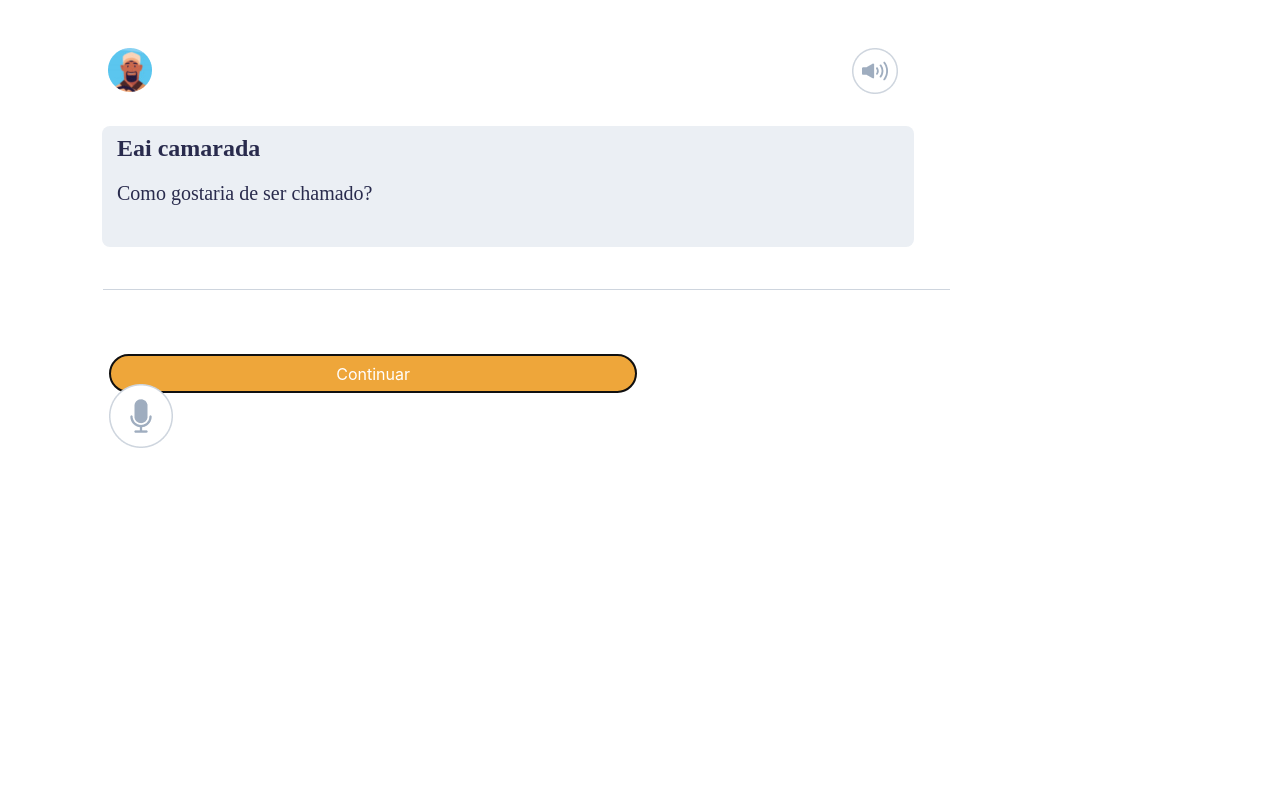
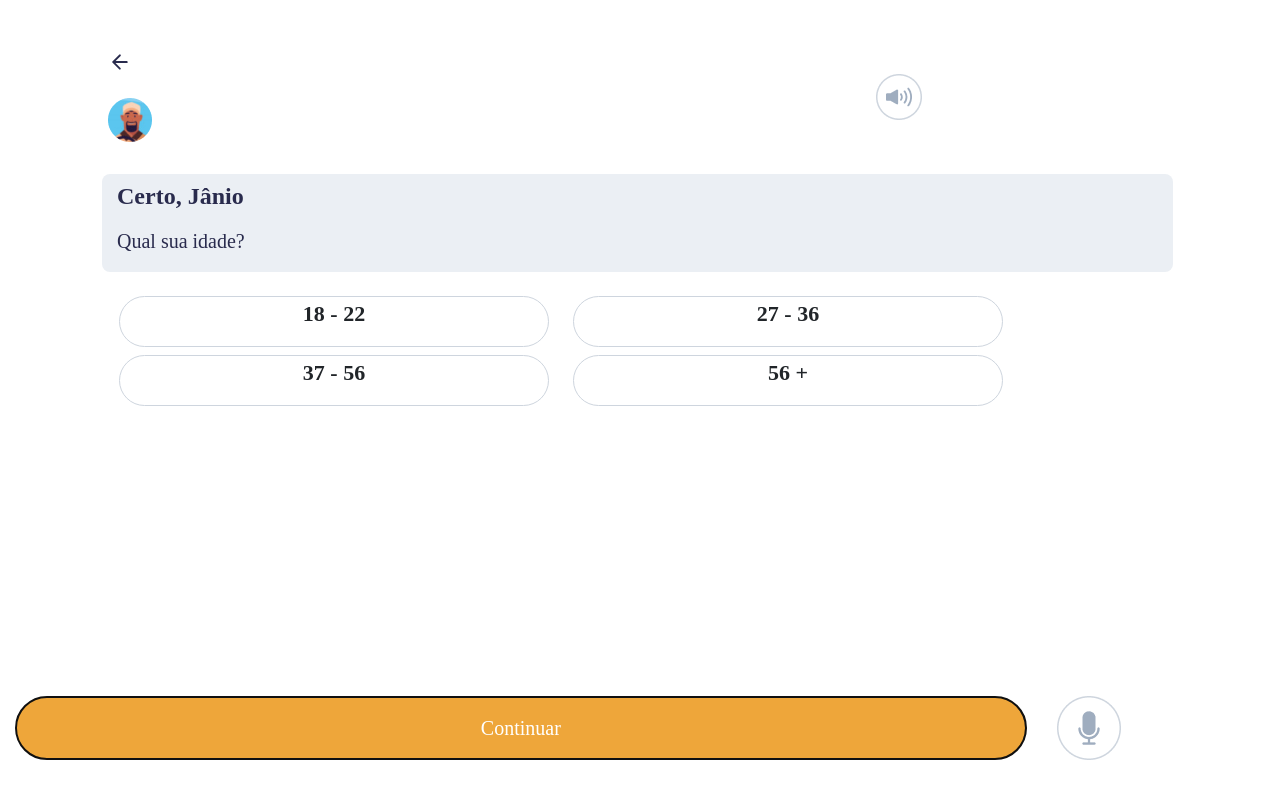
Before and after one commit to placa-app/placa-app-frontend, an Angular app: page /assessment in a window 1280 px wide. Both pictures are taken after a click on the button "Continuar". Built offline with nearby package versions, Linux system fonts and the light colour scheme; a web font is replaced by a local one.

Commit message:
Ajustes no assessment e adição do icon de retorno

```diff
--- a/src/app/assessment/assessment.component.html
+++ b/src/app/assessment/assessment.component.html
@@ -1,29 +1,144 @@
 <div class="container backgroundStyle">
     <div class="row col-sm-12 mt-5">
-       <div class="ml-2 col-8" appearance="outline">
+        <div class="ml-2 col-8" appearance="outline" *ngIf="!step1">
+            <img src="../../assets/img/return.png" alt="return"/>
+        </div>
+       <div class="ml-2 mt-4 col-8" appearance="outline">
            <img src="../../assets/img/assistant.png" alt="assistant"/>
        </div>
-        <div class="ml-4 col-2" appearance="outline">
+        <div class="ml-5 col-2" appearance="outline">
             <img src="../../assets/img/sound.png" class=" bd-highlight" alt="sound"/>
         </div>
     </div>
-    <div class="row col-sm-10 mt-4 pl-4">
-        <div class="ml-2 mt-2 col-11 dialogStyle">
+    <div class="row col-sm-12 mt-4 pl-4" *ngIf="!!step1">
+        <div class="ml-2 mt-2 col-12 dialogStyle">
             <div class="mt-2">
                 <p class="textFontTitle"><b>Eai camarada</b></p>
                 <p class="textFont">Como gostaria de ser chamado?</p>
             </div>
         </div>
-        <div class="row col-12 mt-6 pt-3 pl-4">
-            <input class="inputStyle" type="text" name="name" />
+        <div class="row col-12 mt-4 pt-2 ml-1">
+            <input class="inputStyle" type="text" name="nameTrucker" />
         </div>
-        <div class="row col-12 pt-3">
-            <div class="col-11 mt-5">
-                <button class="buttonContinue">Continuar</button>
+    </div>
+    <div class="row col-sm-12 mt-4 pl-4" *ngIf="!!step2">
+        <div class="ml-2 mt-2 col-sm-12 dialogStyle">
+            <div class="mt-2">
+                <p class="textFontTitle"><b>Certo, Jânio</b></p>
+                <p class="textFont">Qual sua idade?</p>
             </div>
-            <div class="col mt-12" appearance="outline">
-                <img src="../../assets/img/microphone.png" alt="assistant"/>
+        </div>
+        <div class="row col-12 mt-4 pl-4 delimiterRetangle">
+            <div class="retangle col-5 ml-3" appearance="outline">
+                <p class="textRetangule"><b>18 - 22 </b></p>
+            </div>
+            <div class="retangle col-5 ml-4" appearance="outline">
+                <p class="textRetangule"><b>27 - 36 </b></p>
+            </div>
+        </div>
+        <div  class="row col-12 mt-2 pl-4 delimiterRetangle">
+            <div class="retangle col-5  ml-3" appearance="outline">
+                <p class="textRetangule"><b>37 - 56 </b></p>
+            </div>
+            <div class="retangle col-5 ml-4" appearance="outline">
+                <p class="textRetangule"><b>56 + </b></p>
+            </div>
+        </div>
+
+    </div>
+    <div class="row col-sm-12 mt-4 pl-4" *ngIf="!!step3">
+        <div class="ml-2 mt-2 col-12 dialogStyle">
+            <div class="mt-2">
+                <p class="textFontTitle"><b>Beleza!</b></p>
+                <p class="textFont">Você trabalha de carteira assinada ou autônomo?</p>
+            </div>
+        </div>
+        <div class="row col-sm-12 mt-4 ml-5 delimiterRetangle">
+            <div class="retangle col-10  pt-2" appearance="outline">
+                <p class="textRetangule"><b>Carteira assinada </b></p>
+            </div>
+        </div>
+        <div class="row col-sm-12 mt-2 ml-4 delimiterRetangle">
+            <div class="retangle col-6  pt-2" appearance="outline">
+                <p class="textRetangule"><b>Autônomo </b></p>
+            </div>
+            <div class="retangle col-5 pt-2 ml-2" appearance="outline">
+                <p class="textRetangule"><b>Os dois </b></p>
             </div>
         </div>
     </div>
+    <div class="row col-sm-12 mt-4 pl-4" *ngIf="!!step4">
+        <div class="ml-2 mt-2 col-12 dialogStyle">
+            <div class="mt-2">
+                <p class="textFontTitle"><b>Falta pouco</b></p>
+                <p class="textFont">Quanto tempo você tem de estrada?</p>
+            </div>
+        </div>
+        <div class="row col-sm-12 mt-4 ml-5 delimiterRetangle">
+            <div class="retangle col-7  pt-2 paddingRetangleSmall" appearance="outline">
+                <p class="textRetangule"><b>1 a 10 anos</b></p>
+            </div>
+        </div>
+        <div class="row col-sm-12 mt-2 ml-5 delimiterRetangle">
+            <div class="retangle col-8  pt-2 paddingRetangle" appearance="outline">
+                <p class="textRetangule"><b>11 a 20 anos</b></p>
+            </div>
+        </div>
+        <div class="row col-sm-12 mt-2 ml-5 delimiterRetangle">
+            <div class="retangle col-10 pt-2" appearance="outline">
+                <p class="textRetangule"><b>Mais de 20 anos</b></p>
+            </div>
+        </div>
+    </div>
+    <div class="row col-sm-12 mt-4 pl-4" *ngIf="!!step5">
+        <div class="ml-2 mt-2 col-12 dialogStyle">
+            <div class="mt-2">
+                <p class="textFontTitle"><b>Agora me diz</b></p>
+                <p class="textFont">Possui algum problema de saúde?</p>
+            </div>
+        </div>
+        <div class="row col-12 mt-4  delimiterRetangle">
+            <div class="retangle col-6 ml-3 pt-2" appearance="outline">
+                <p class="textRetangule"><b>Hipertensão </b></p>
+                </div>
+                <div class="retangle col-5 ml-2 pt-2" appearance="outline">
+                    <p class="textRetangule"><b>Diabetes </b></p>
+                </div>
+            </div>
+            <div class="row col-12 mt-2  ml-3  delimiterRetangle">
+                <div class="retangle col-8 pt-2" appearance="outline">
+                    <p class="textRetangule"><b>Hérnia de disco </b></p>
+                </div>
+                <div class="retangle col-4 pt-2" appearance="outline">
+                    <p class="textRetangule"><b>Visão </b></p>
+                </div>
+            </div>
+            <div class="row col-12 mt-2 delimiterRetangle">
+                <div class="retangle col-6  pt-2" appearance="outline">
+                    <p class="textRetangule"><b>Cardíaco </b></p>
+                </div>
+                <div class="retangle col-5 pt-2" appearance="outline">
+                    <p class="textRetangule"><b>Nenhum </b></p>
+            </div>
+        </div>
+    </div>
+    <div class="row col-sm-12 mt-4 pl-4" *ngIf="!!step6">
+        <div class="ml-2 mt-2 col-12 dialogStyle">
+            <div class="mt-2">
+                <p class="textFontTitle"><b>Essa é a ultima</b></p>
+                <p class="textFont">Você trabalha quantos dias por semana?</p>
+            </div>
+        </div>
+        <div class="row col-12 mt-4 pt-2 ml-1">
+            <input class="inputStyle" type="text" name="nameTrucker" />
+        </div>
+    </div>
 </div>
+<footer class="row col-12">
+    <div class="col-10">
+        <button class="buttonContinue textFont" (click)="nextStep()">Continuar</button>
+    </div>
+    <div class="col-2" appearance="outline">
+        <img src="../../assets/img/microphone.png" alt="assistant"/>
+    </div>
+</footer>
--- a/src/app/assessment/assessment.component.scss
+++ b/src/app/assessment/assessment.component.scss
@@ -5,7 +5,8 @@
     background: #EBEFF4;
     border-radius: 8px;
     width: 100%;
-    height: 121px;
+    height: 40%;
+
 }
 .textFontTitle {
     font-family: 'Montserrat-Bold';
@@ -26,19 +27,54 @@
     background: transparent;
     border: none;
     border-bottom: 1px solid #CED5DE;
+    margin-top: 10%;
 }
 .buttonContinue {
     background: #EEA63A;
     color: white;
     border-radius: 60px;
     border-color: #EEA63A;
-    width: 70%;
-    height: 130%;
+    width: 100%;
+    height: 100%;
 }
 .bottomElements {
-    bottom: 50px
+    bottom: 50px;
+}
+.bottom {
+    margin-top: 80%;
+}
+.retangle {
+    width: 100%;
+    border: 1.5px solid #CED5DE;
+    box-sizing: border-box;
+    border-radius: 50px;
+
+}
+.retangle:hover {
+    background-color: #CED5DE;
 }
 
+.delimiterRetangle {
+    width: 100%;
+    height: 70%;
+}
+.textRetangule {
+    font-family: 'Montserrat';
+    font-size: 22px;
+    font-weight: 500;
+    text-align: center;
+}
+.paddingRetangle {
+    margin-left: 6%;
+}
+.paddingRetangleSmall {
+    margin-left: 10%;
+}
+footer {
+    position: absolute;
+    bottom: 5%;
+    width: 100%;
+}
 @font-face {
 font-family: 'Montserrat';
 src: url('../../assets/font/Montserrat-Regular.ttf')  format('truetype')
--- a/src/app/assessment/assessment.component.ts
+++ b/src/app/assessment/assessment.component.ts
@@ -6,10 +6,50 @@ import { Component, OnInit } from '@angular/core';
   styleUrls: ['./assessment.component.scss']
 })
 export class AssessmentComponent implements OnInit {
+  step1 = true;
+  step2 = false;
+  step3 = false;
+  step4 = false;
+  step5 = false;
+  step6 = false;
 
-  constructor() { }
+  constructor(
+
+  ) { }
 
   ngOnInit(): void {
+
+  }
+
+  nextStep(): void {
+    if (this.step1 === true) {
+      this.step1 = false;
+      this.step2 = true;
+      return;
+    }
+    if (this.step2 === true) {
+      this.step2 = false;
+      this.step3 = true;
+      return;
+    }
+    if (this.step3 === true) {
+      this.step3 = false;
+      this.step4 = true;
+      return;
+    }
+    if (this.step4 === true) {
+      this.step4 = false;
+      this.step5 = true;
+      return;
+    }
+    if (this.step5 === true) {
+      this.step5 = false;
+      this.step6 = true;
+      return;
+    }
+    if (this.step6 === true) {
+      this.step6 = false;
+    }
   }
 
 }
```
Also changed, not shown: src/assets/img/return.png (added).
